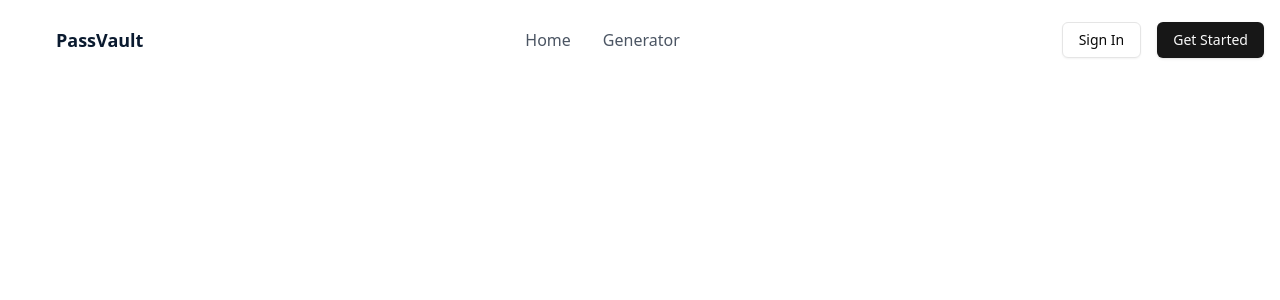
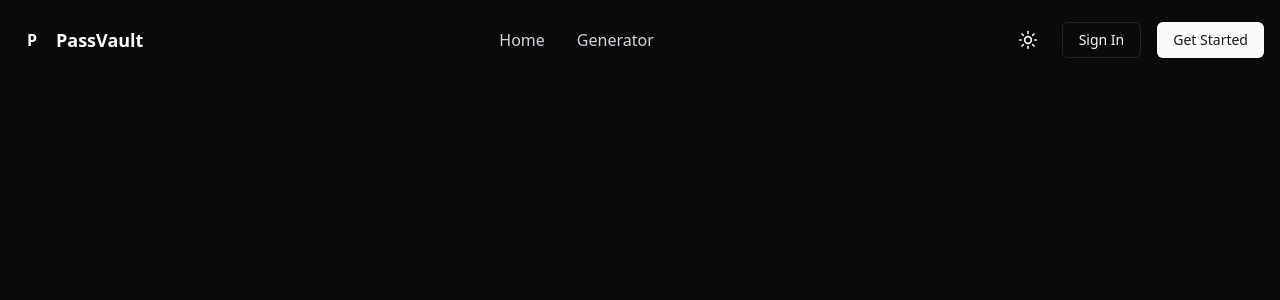
Before and after one commit to dcs-soni/vault-key, a React (Vite) app: page / in a window 1280 px wide. Shown: the top 300 px of the page. Built offline with nearby package versions, Linux system fonts and the light colour scheme.

Commit message:
feat: add dark mode and light mode with toggle button

```diff
--- a/src/App.tsx
+++ b/src/App.tsx
@@ -1,14 +1,17 @@
 import { BrowserRouter, Route, Routes } from "react-router-dom";
 import "./App.css";
 import Index from "./pages/Index";
+import { ThemeProvider } from "./components/theme-provider";
 
 function App() {
   return (
-    <BrowserRouter>
-      <Routes>
-        <Route path="/" element={<Index />} />
-      </Routes>
-    </BrowserRouter>
+    <ThemeProvider defaultTheme="dark" storageKey="vite-ui-theme">
+      <BrowserRouter>
+        <Routes>
+          <Route path="/" element={<Index />} />
+        </Routes>
+      </BrowserRouter>
+    </ThemeProvider>
   );
 }
 
--- a/src/components/layout/Header.tsx
+++ b/src/components/layout/Header.tsx
@@ -1,12 +1,14 @@
 import { useState, useEffect } from "react";
 import { Link, useNavigate } from "react-router-dom";
 import { Button } from "@/components/ui/button";
-import { Menu, X } from "lucide-react";
+import { Menu, Moon, Sun, X } from "lucide-react";
+import { useTheme } from "@/components/theme-provider";
 
 const Header = () => {
   const [isScrolled, setIsScrolled] = useState(false);
   const [isMobileMenuOpen, setIsMobileMenuOpen] = useState(false);
   const navigate = useNavigate();
+  const { theme, setTheme } = useTheme();
   const isAuthenticated = localStorage.getItem("isAuthenticated") === "true";
 
   const handleSignOut = () => {
@@ -28,6 +30,10 @@ const Header = () => {
     window.addEventListener("scroll", handleScroll);
     return () => window.removeEventListener("scroll", handleScroll);
   }, []);
+
+  const toggleTheme = () => {
+    setTheme(theme === "dark" ? "light" : "dark");
+  };
 
   return (
     <header
@@ -69,6 +75,13 @@ const Header = () => {
           </nav>
 
           <div className="hidden md:flex items-center space-x-4">
+            <button
+              onClick={toggleTheme}
+              className="p-2 rounded-full hover:bg-gray-100 dark:hover:bg-navy-800 transition-colors"
+              aria-label="Toggle Theme">
+              {theme === "dark" ? <Sun size={20} /> : <Moon size={20} />}
+            </button>
+
             {isAuthenticated ? (
               <Button onClick={handleSignOut} variant="outline">
                 Sign Out
--- /dev/null
+++ b/src/components/theme-provider.tsx
@@ -0,0 +1,73 @@
+import { createContext, useContext, useEffect, useState } from "react";
+
+type Theme = "dark" | "light" | "system";
+
+type ThemeProviderProps = {
+  children: React.ReactNode;
+  defaultTheme?: Theme;
+  storageKey?: string;
+};
+
+type ThemeProviderState = {
+  theme: Theme;
+  setTheme: (theme: Theme) => void;
+};
+
+const initialState: ThemeProviderState = {
+  theme: "system",
+  setTheme: () => null,
+};
+
+const ThemeProviderContext = createContext<ThemeProviderState>(initialState);
+
+export function ThemeProvider({
+  children,
+  defaultTheme = "system",
+  storageKey = "vite-ui-theme",
+  ...props
+}: ThemeProviderProps) {
+  const [theme, setTheme] = useState<Theme>(
+    () => (localStorage.getItem(storageKey) as Theme) || defaultTheme
+  );
+
+  useEffect(() => {
+    const root = window.document.documentElement;
+
+    root.classList.remove("light", "dark");
+
+    if (theme === "system") {
+      const systemTheme = window.matchMedia("(prefers-color-scheme: dark)")
+        .matches
+        ? "dark"
+        : "light";
+
+      root.classList.add(systemTheme);
+      return;
+    }
+
+    root.classList.add(theme);
+  }, [theme]);
+
+  const value = {
+    theme,
+    setTheme: (theme: Theme) => {
+      localStorage.setItem(storageKey, theme);
+      setTheme(theme);
+    },
+  };
+
+  return (
+    <ThemeProviderContext.Provider {...props} value={value}>
+      {children}
+    </ThemeProviderContext.Provider>
+  );
+}
+
+export const useTheme = () => {
+  const context = useContext(ThemeProviderContext);
+
+  if (context === undefined)
+    throw new Error("useTheme must be used within a ThemeProvider");
+
+  return context;
+};
```
